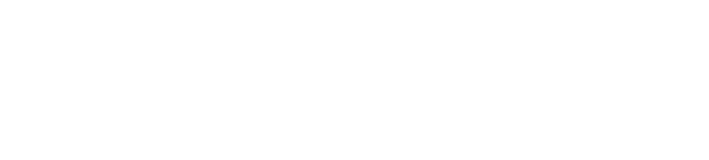
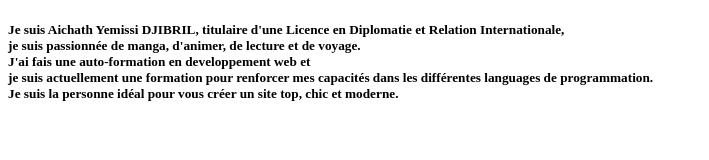
Before and after one commit to AichathDJIBRIL/git-mon-cv, a plain HTML site: page index.html in a window 1280 px wide. Shown: the whole page, without its empty margins (0-709 px from the left). Drawn offline with Linux system fonts and the light colour scheme.

Commit message:
mise en place de la section description

```diff
--- a/index.html
+++ b/index.html
@@ -9,5 +9,12 @@
 </head>
 <body>
 
+    <!-- description -->
+    <h5>
+        Je suis Aichath Yemissi DJIBRIL, titulaire d'une Licence en Diplomatie et Relation Internationale, <br> je suis passionnée de manga, d'animer, de lecture et de voyage.
+		<br>J'ai fais une auto-formation en developpement web et <br>je suis actuellement une formation pour renforcer mes capacités dans les différentes
+		languages de programmation.<br> Je suis la personne idéal pour vous créer un site top, chic et moderne.
+    </h5>
+
 </body>
 </html>
```
